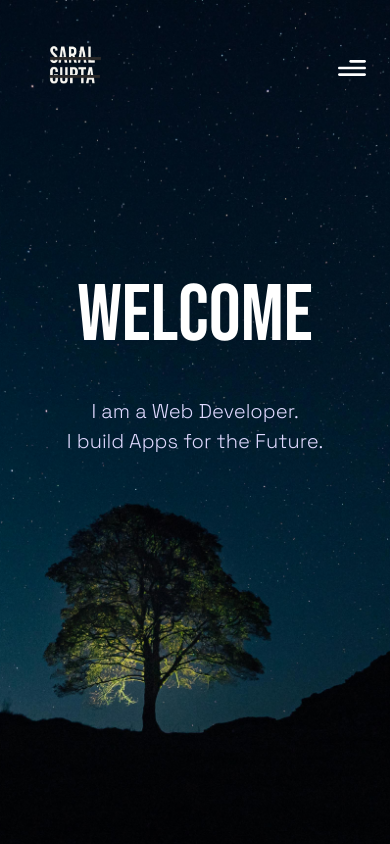
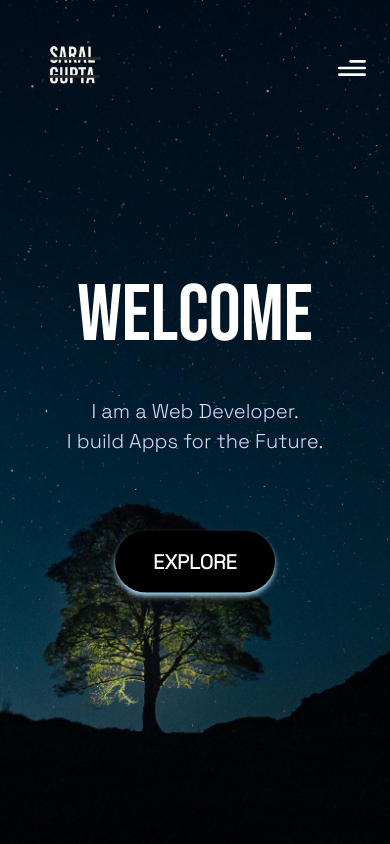
Before and after one commit to saral-gupta7/Portfolio, a React (Vite) app: page / in a window 390 px wide. Shown: the top 844 px of the page. Built offline with nearby package versions, Linux system fonts and the light colour scheme; what tailwindcss-animated would draw is missing.

Commit message:
New Changes

```diff
--- a/src/components/Hero.jsx
+++ b/src/components/Hero.jsx
@@ -30,6 +30,16 @@ const Hero = () => {
             I am a Web Developer. <br className="sm:block" /> I build Apps for
             the Future.
           </motion.p>
+          <motion.div
+            variants={textVariant(2)}
+            className="relative w-full flex justify-center items-center mt-20"
+          >
+            <a href="#about">
+              <button className="relative sm:hidden flex justify-center sm:w-[12rem] w-[10rem] text-white font-grotesk uppercase font-bold sm:text-[24px] text-[20px] bg-black p-4 rounded-full shadow-[#afe0f6] shadow-md animate-bounce">
+                Explore
+              </button>
+            </a>
+          </motion.div>
         </motion.div>
       </div>
       {/*    */}
```
